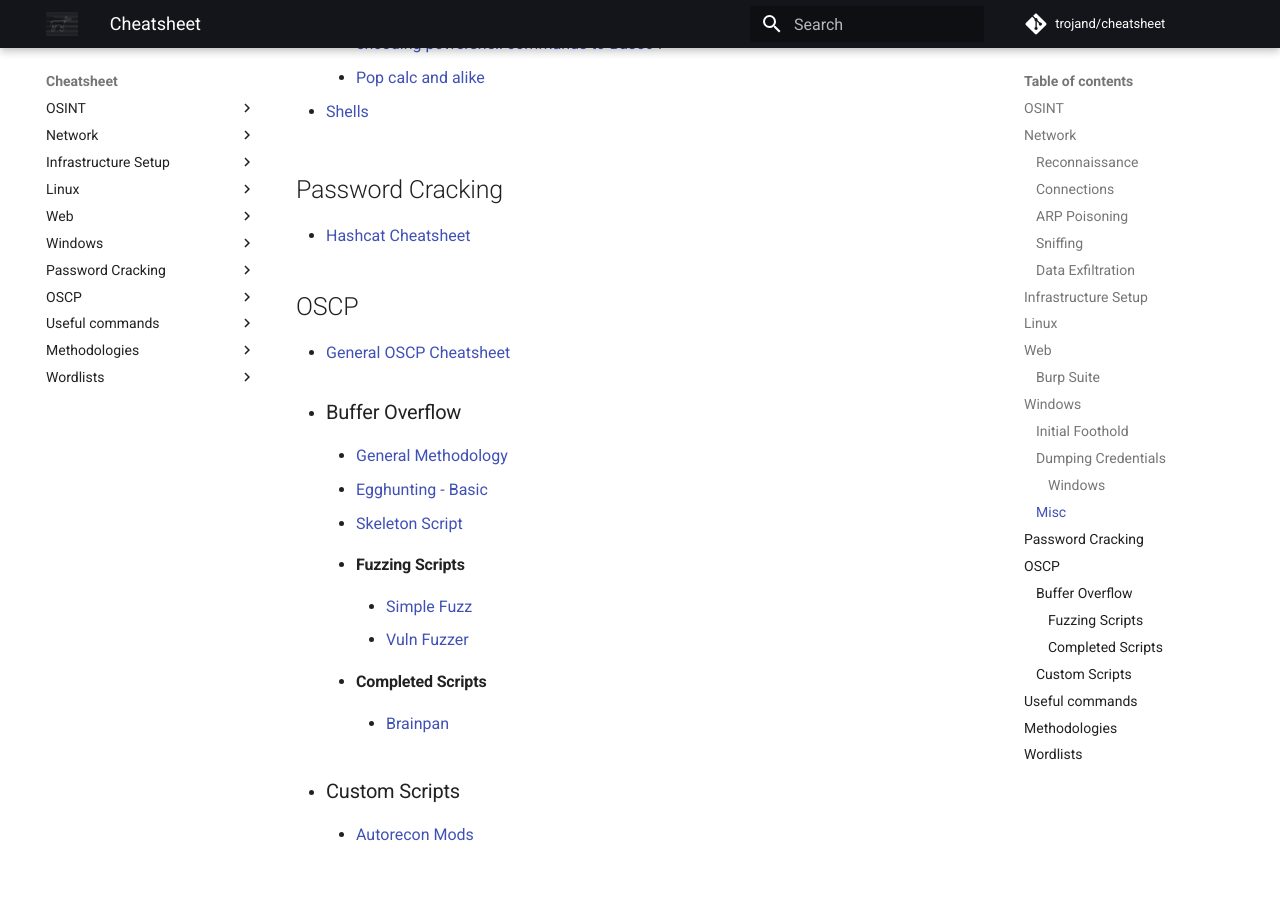
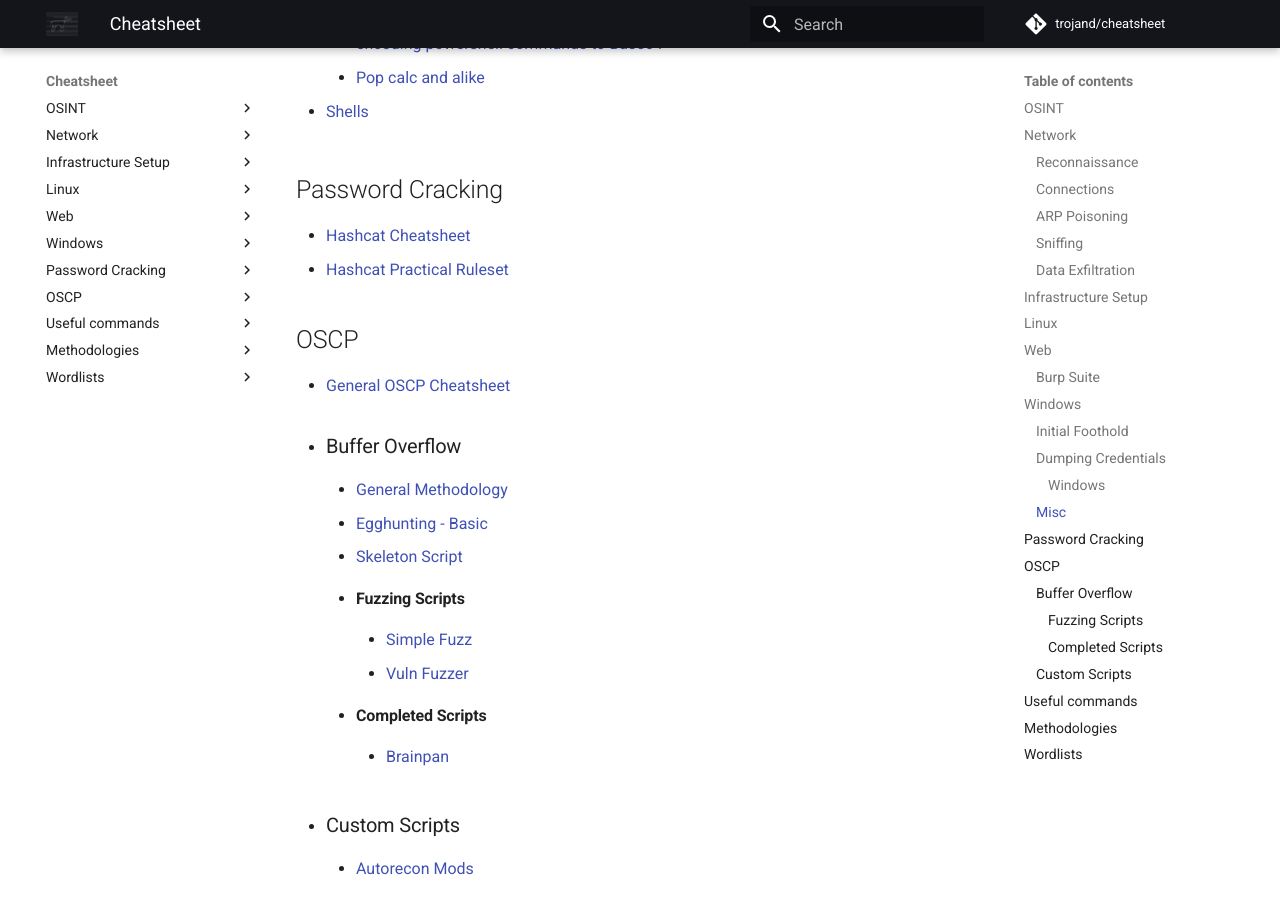
Before and after one commit to trojand/cheatsheet, an MkDocs documentation site: the page built from docs/index.md, in a window 1280 px wide and 900 px high, scrolled down 2324 px. Built offline with MkDocs 1.6.1 and Material for MkDocs 9.7.7, drawn with Linux system fonts in a browser that asks for light colours; comment, search, counter and statistics services are not loaded.

Commit message:
Update index.md

```diff
--- a/docs/index.md
+++ b/docs/index.md
@@ -62,6 +62,7 @@
 
 ## Password Cracking
 * [Hashcat Cheatsheet](Password_Cracking/Hashcat_general_cheatsheet.md)
+* [Hashcat Practical Ruleset](Password_Cracking/Hashcat_Practical_Ruleset.md)
 
 ## OSCP
 * [General OSCP Cheatsheet](OSCP/General_Cheatsheet.md)
```
